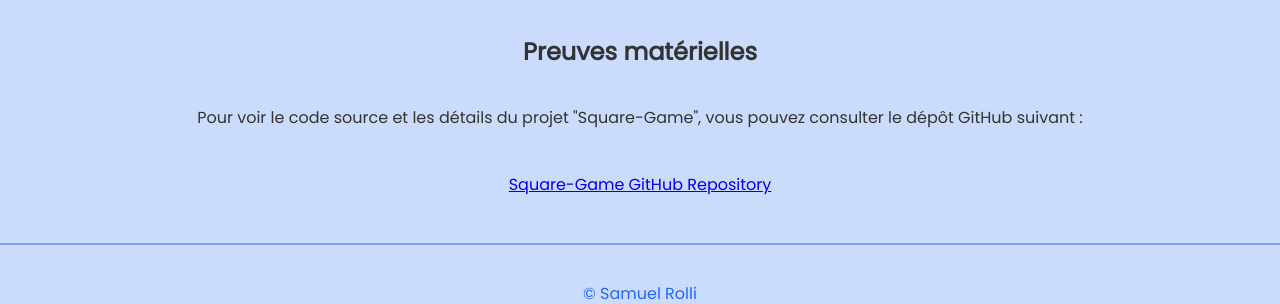
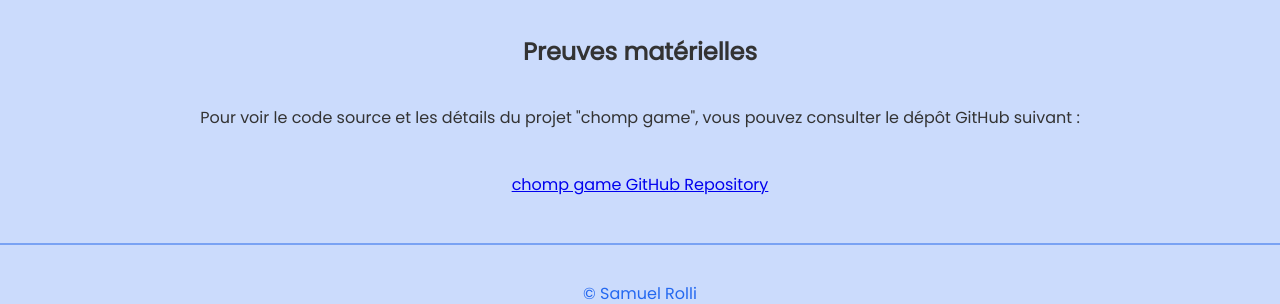
Before and after one commit to TheSolobaid/me_page, a Django app: template web/me/templates/me/portfolio/annee_3/sae52.html in a window 1280 px wide. Shown: the part 1737-2041 px from the top of the page. Run offline with Django 5.2, Linux system fonts and the light colour scheme; the template is opened without the code that fills it, so the values that code supplies are empty.

Commit message:
all good on links and stuff

```diff
--- a/web/me/templates/me/portfolio/annee_3/sae52.html
+++ b/web/me/templates/me/portfolio/annee_3/sae52.html
@@ -50,7 +50,7 @@ SAÉ 52 : Piloter un projet informatique
 <p class="portfolio">Grâce à ces apprentissages, j'ai acquis une solide compétence en gestion de projet informatique, de la conception à la maintenance. Je suis capable de réaliser une documentation technique claire et précise, de créer des maquettes de démonstration convaincantes et de défendre mes projets avec des arguments solides. Je maîtrise la communication avec les différents acteurs d'un projet, et je sais gérer les délais et les étapes de mise en œuvre. Je suis également à l'aise pour collaborer en mode projet, en français comme en anglais. De plus, je peux élaborer des spécifications techniques et des cahiers des charges détaillés, mettre en place des environnements de travail collaboratifs, former les utilisateurs et déployer des solutions informatiques. Enfin, je suis constamment à l'affût des évolutions technologiques et je sais sécuriser les environnements numériques.</p>
 
 <h2>Preuves matérielles</h2>
-<p class="portfolio">Pour voir le code source et les détails du projet "Square-Game", vous pouvez consulter le dépôt GitHub suivant :</p>
-<p class="portfolio"><a href="https://github.com/Gabrieleirbag1/Square-Game" target="_blank">Square-Game GitHub Repository</a></p>
+<p class="portfolio">Pour voir le code source et les détails du projet "chomp game", vous pouvez consulter le dépôt GitHub suivant :</p>
+<p class="portfolio"><a href="https://github.com/basilelt/ensisa-piscine" target="_blank">chomp game GitHub Repository</a></p>
 
 {% endblock %}
--- a/web/me/templates/me/portfolio/annee_3/stagerom.html
+++ b/web/me/templates/me/portfolio/annee_3/stagerom.html
@@ -1,4 +1,5 @@
 {% extends "base.html" %}
+{% load static %}
 
 {% block title %}
 STAGE.ROM : Alternance
@@ -68,7 +69,7 @@ STAGE.ROM : Alternance
 <p class="portfolio">Enfin, j'ai acquis des compétences en administration et supervision des infrastructures et services télécoms, en administration et déploiement de fonctions réseaux virtualisées et en programmation de réseaux, ainsi qu'en administration de services multimédias pour l'entreprise.</p>
 
 <h2>Preuves matérielles</h2>
-<p class="portfolio">Vous pouvez consulter le <a href="https://drive.google.com/file/d/1kVeaZ9epzNYgaIwpFb6V_20GGHWG_Fu3/view?usp=sharing" target="_blank">rapport d’alternance</a> pour plus de détails sur mon expérience en alternance.</p>
+<p class="portfolio">Vous pouvez télécharger le<a href="{% static 'fichier_autre/annee_3/stagerom/stagerom.pdf' %}" download="">rapport d’alternance</a> pour plus de détails sur mon expérience en alternance.</p>
 
 <p class="portfolio">Le Powerpoint pour la soutenance est encore en préparation et sera disponible prochainement.</p>
 
```
Also changed, not shown: 1 other file.
